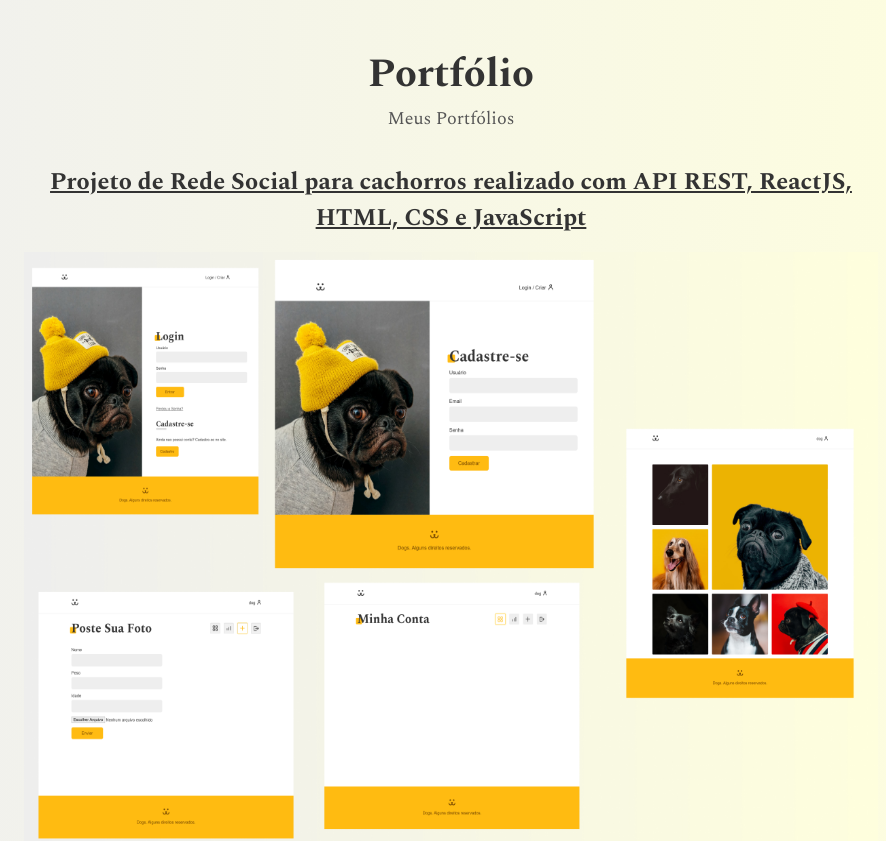
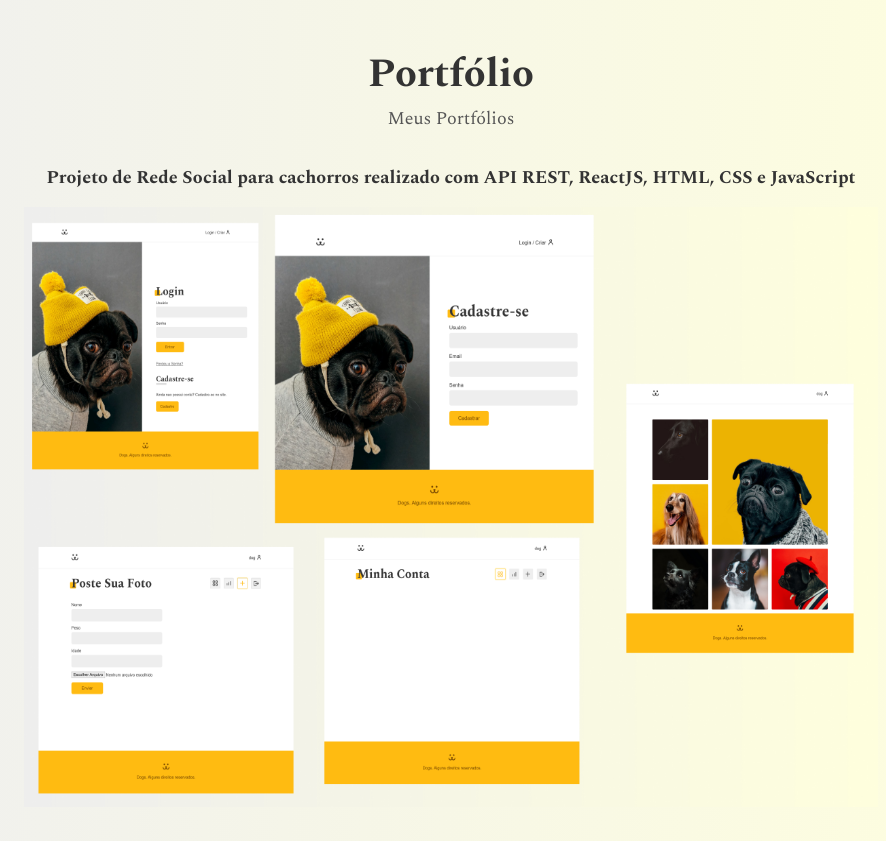
Before and after one commit to luizCosta-Serao/luizCosta-Serao.github.io, a React (Create React App) app: page / in a window 1280 px wide. Shown: the part 3840-4681 px from the top of the page, without its empty margins (189-1075 px from the left). Built offline with nearby package versions, Linux system fonts and the light colour scheme.

Commit message:
pequenas alterações no gh-pages

```diff
--- a/src/components/Portfolio/Slide.module.css
+++ b/src/components/Portfolio/Slide.module.css
@@ -4,14 +4,14 @@
 
 .content {
   display: flex;
+  align-items: flex-end;
   transition: transform .3s ease;
 }
 
 .content h4 {
-  font-size: 1.5rem;
+  font-size: 1.125rem;
   color: #333;
   padding: 1rem 0;
-  text-decoration: underline;
 }
 
 .item {
```
